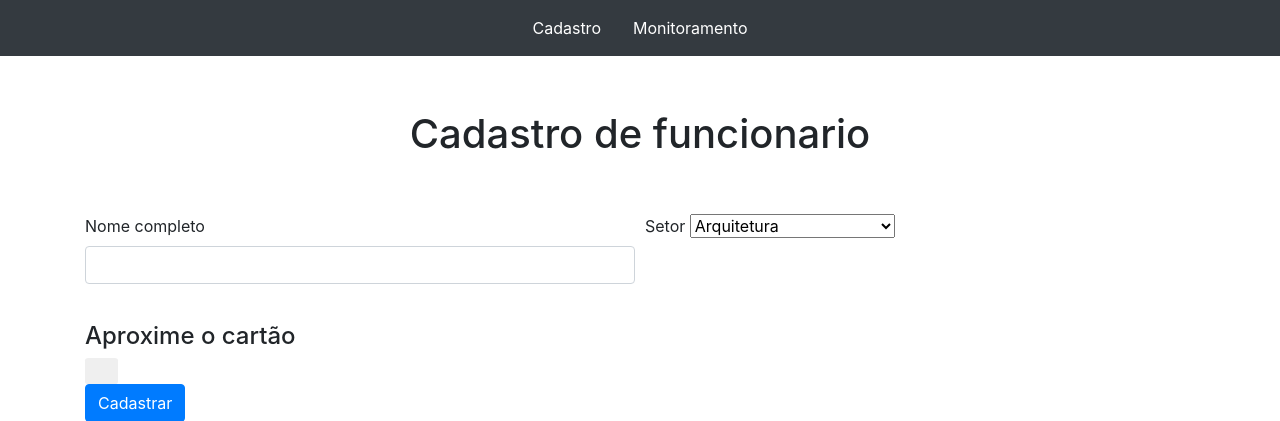
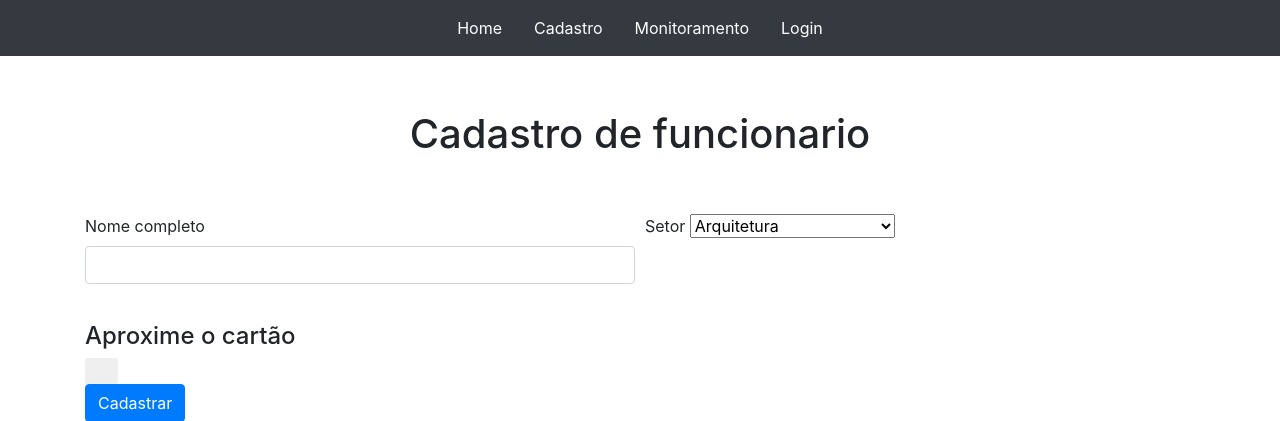
Before and after one commit to mercurio236/SiteIOT, a PHP site: page /index.php?page=cadastro in a window 1280 px wide. Shown: the top 421 px of the page. Run offline with PHP 8.4, Linux system fonts and the light colour scheme; data comes from the database, SQL or seed files in the repository.

Commit message:
Foi colocado novas paginas

```diff
--- a/index.php
+++ b/index.php
@@ -1,18 +1,24 @@
 <!DOCTYPE html>
 <html lang="pt-BR">
+
 <head>
     <meta charset="UTF-8">
     <meta name="viewport" content="width=device-width, initial-scale=1.0">
     <link rel="stylesheet" href="css/bootstrap.min.css">
     <title>Monitoramento</title>
 </head>
+
 <body>
+
     <body>
 
         <!-- Imagem e texto do menu -->
         <nav class="navbar justify-content-center navbar-dark bg-dark">
+            <a class="nav-link" style="color: white;" href="index.php?page=home">Home</a>
             <a class="nav-link" style="color:white;" href="index.php?page=cadastro">Cadastro</a>
             <a class="nav-link" style="color:white;" href="index.php?page=monitoramento">Monitoramento</a>
+            <a class="nav-link" style="color:white;" href="index.php?page=login">Login</a>
+
         </nav>
 
         <!--Transição entre as paginas -->
@@ -35,10 +41,18 @@
 							case "info":
 								include("info.php");
 							break;
+
+							case "login":
+								include("login.php");
+							break;
+
+							default:
+								include("home.php");
 						}
 					?>
                 </div>
             </div>
         </div>
     </body>
+
 </html>
```
Lines whose indentation alone changed are shown as unchanged.
